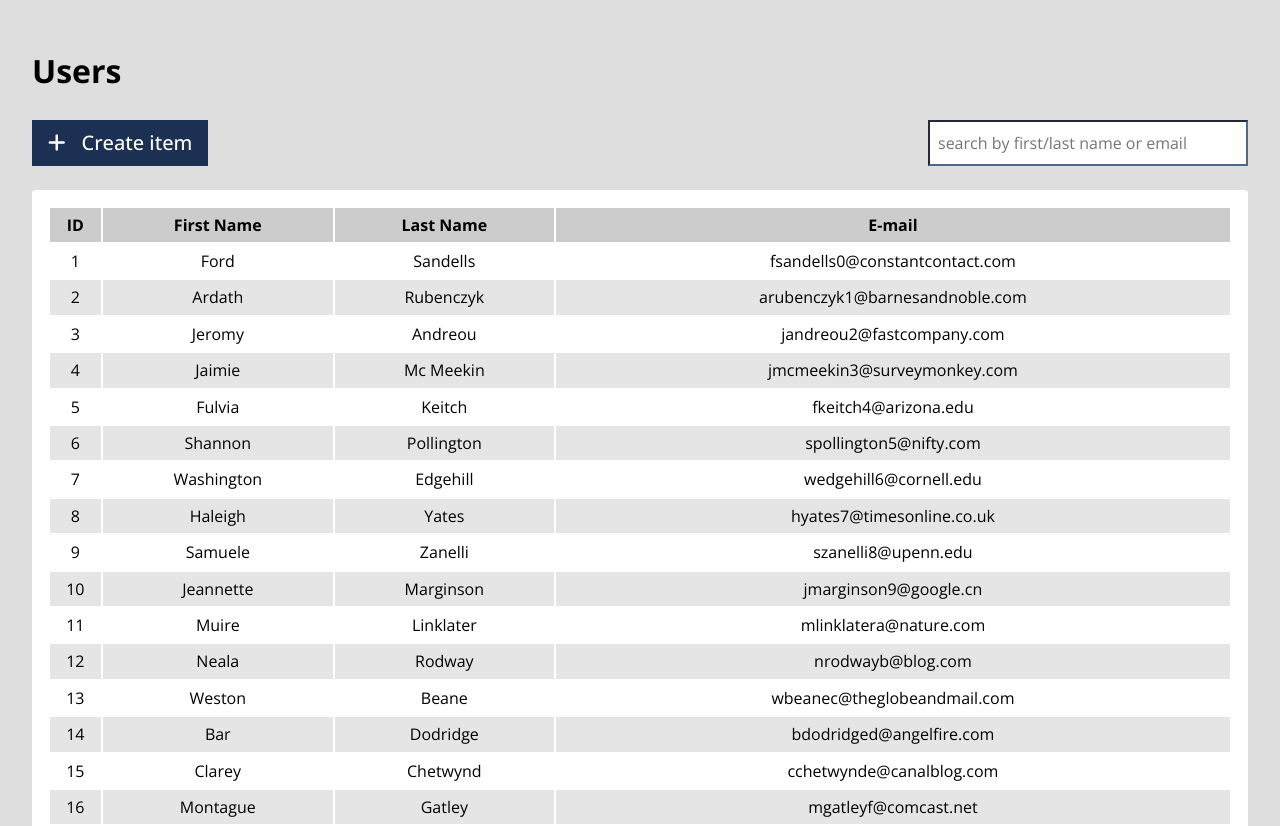
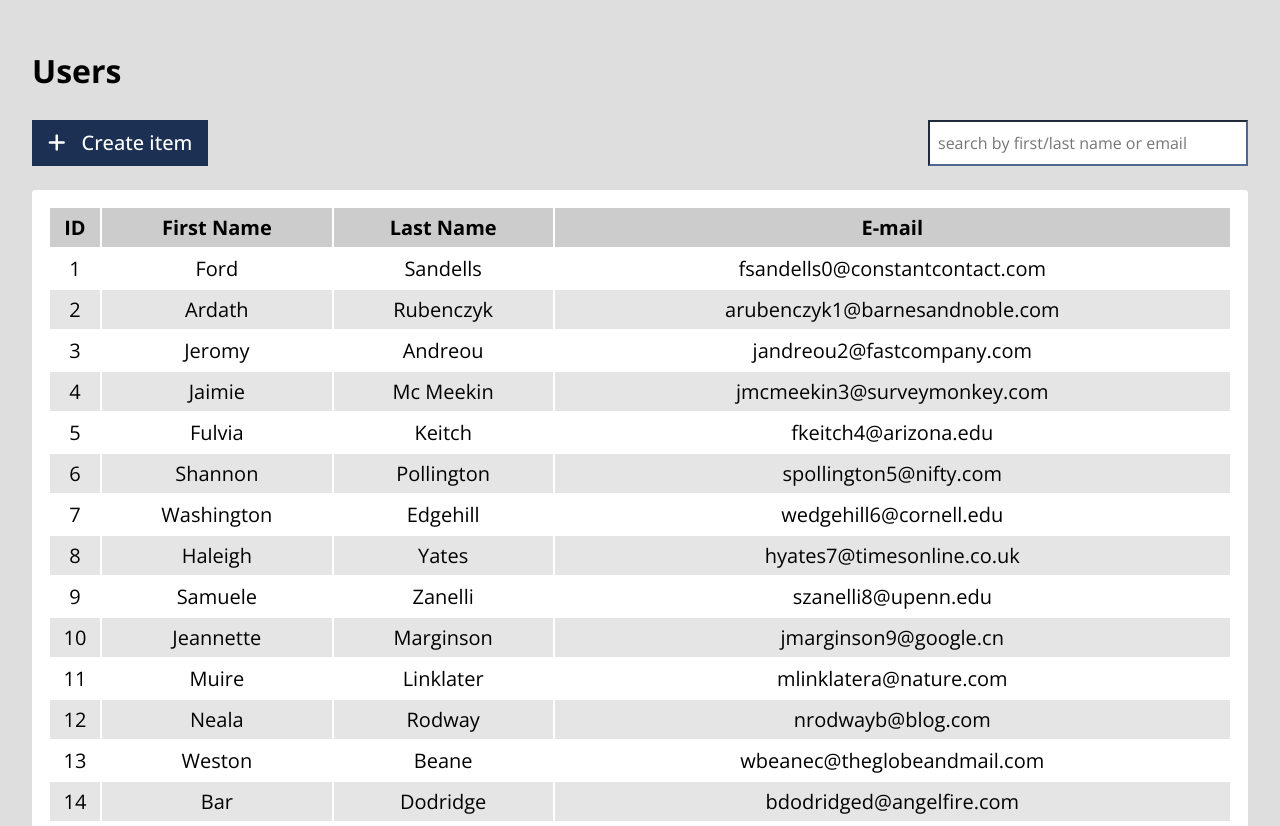
Before and after one commit to jonaslocke/fit-interview-autodesk, a React (Create React App) app: page / in a window 1280 px wide. Shown: the top 826 px of the page. Built offline with nearby package versions, Linux system fonts and the light colour scheme.

Commit message:
increase font size on table

```diff
--- a/src/components/Dashboard.tsx
+++ b/src/components/Dashboard.tsx
@@ -42,7 +42,7 @@ export const Dashboard: FC<Props> = () => {
         <h1>Users</h1>
         <ActionsBar />
         {users.length ? (
-          <table className="w-100 bg-white pa3 br2 mt3 f5">
+          <table className="w-100 bg-white pa3 br2 mt3 f4">
             <thead>
               <tr>
                 {headers.map((head, index) => (
```
